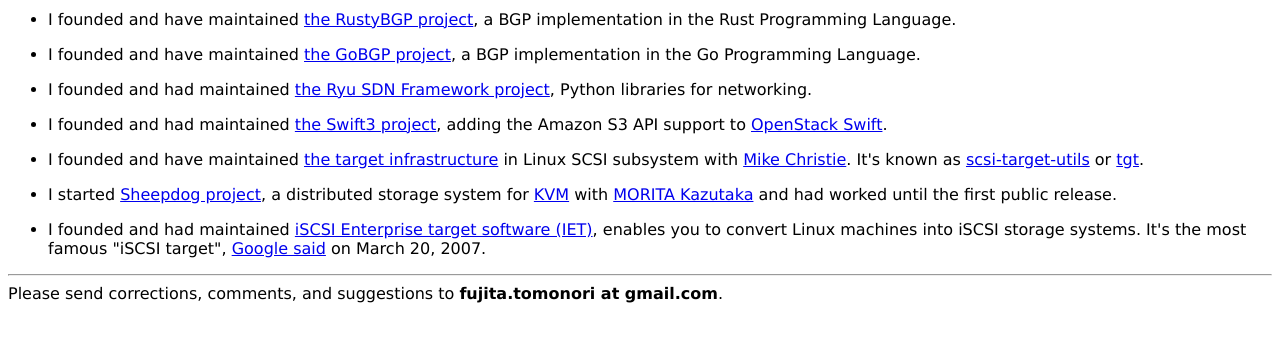
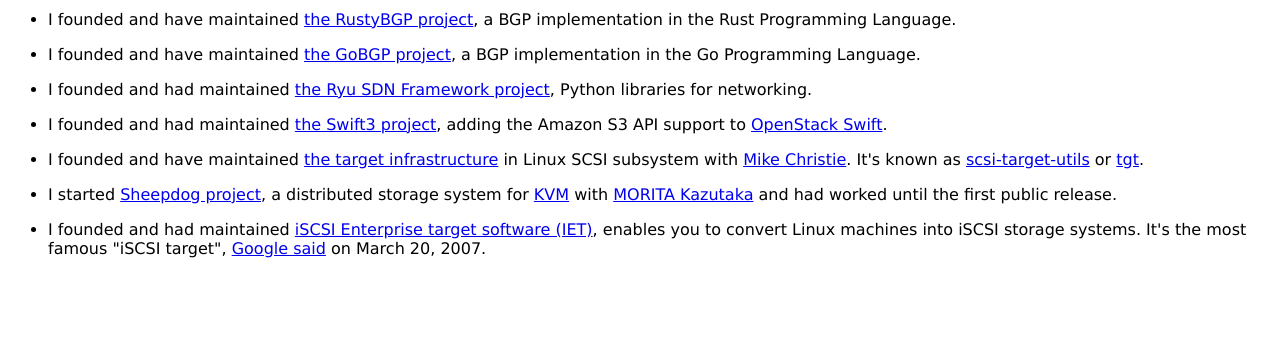
Before and after one commit to fujita/fujita.github.io, a plain HTML site: page index.html in a window 1280 px wide. Shown: the part 308-650 px from the top of the page. Drawn offline with Linux system fonts and the light colour scheme.

Commit message:
remove email address
Signed-off-by: FUJITA Tomonori <fujita.tomonori@gmail.com>

```diff
--- a/index.html
+++ b/index.html
@@ -73,14 +73,6 @@ I founded and had maintained <a href="http://iscsitarget.sourceforge.net/">iSCSI
 </ul>
 </div>
 
-<hr>
-
-<div>
-Please send corrections, comments, and suggestions to <strong>fujita.tomonori at gmail.com</strong>.
-<br>
-
-</div>
-
 </div>
 </div>
 </body>
```
